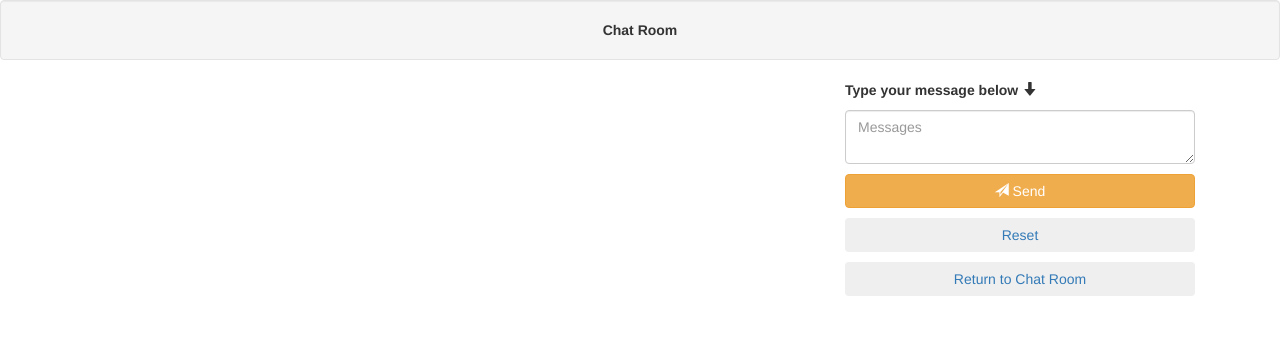
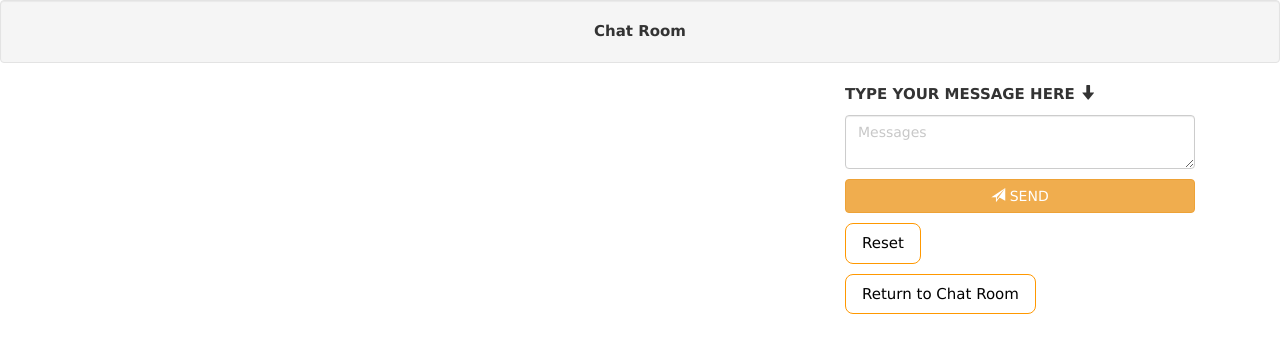
Before and after one commit to Peristratus/cafe-flask-app, a Flask app: page /chatapp in a window 1280 px wide. Shown: the top 353 px of the page. Run offline with Flask 2, Linux system fonts and the light colour scheme; the visitor is signed in with stand-in values (Sample User, id 1); some libraries are stand-ins or nearby versions.

Commit message:
adding the styles to the chat app

```diff
--- a/templates/chatapp.html
+++ b/templates/chatapp.html
@@ -8,9 +8,10 @@
         <!-- Bootstrap -->
         <link rel="stylesheet" href="https://maxcdn.bootstrapcdn.com/bootstrap/3.3.7/css/bootstrap.min.css"
         integrity="sha384-BVYiiSIFeK1dGmJRAkycuHAHRg32OmUcww7on3RYdg4Va+PmSTsz/K68vbdEjh4u" crossorigin="anonymous">
+        <link rel="stylesheet" href="https://www.w3schools.com/w3css/4/w3.css">
     </head>
   <body>
-        <div class="text-center well"><b>Chat Room</b></div>
+        <div class="text-center well"><b class ="w3-monospace">Chat Room</b></div>
             <div class="container">
                 <div class="col-sm-8">
                     <div>
@@ -22,17 +23,17 @@
                 </div>
                 <div class="col-sm-4">
                     <form action="" method="POST">
-                        <b>Type your message below <span class="glyphicon glyphicon-arrow-down"></span></b>
+                        <b class ="w3-monospace">TYPE YOUR MESSAGE HERE <span class="glyphicon glyphicon-arrow-down"></span></b>
                         <div class="clearfix" style="margin-top: 5px;"></div>
                         <div style="padding-top: 5px;"></div>
-                        <textarea name="message" id="message" class="message form-control" placeholder="Messages"></textarea>
+                        <textarea name="message" id="message" class="message form-control w3-monospace" placeholder="Messages"></textarea>
                         <div style="padding-top: 10px;"></div>
-                        <button class="btn btn-warning btn-block"><span class="glyphicon glyphicon-send"></span> Send</button>
+                        <button class="btn btn-warning btn-block w3-monospace"><span class="glyphicon glyphicon-send"></span> SEND</button>
                      </form>
                      <div style="padding-top: 10px;"></div>
-                     <a class="reset" href="{{url_for('reset')}}"><button class="btn btn-secondary btn-block">Reset</button></a>
+                     <a class="reset" href="{{url_for('reset')}}"><button class="w3-btn w3-white w3-border w3-border-orange w3-round-large w3-monospace">Reset</button></a>
                      <div style="padding-top: 10px;"></div>
-                     <a  class="reset" href="{{url_for('chat')}}"><button class="btn btn-secondary btn-block">Return to Chat Room</button></a>
+                     <a  class="reset" href="{{url_for('chat')}}"><button class="w3-btn w3-white w3-border w3-border-orange w3-round-large w3-monospace">Return to Chat Room</button></a>
                 </div>
             </div>
 	    <script>
```
